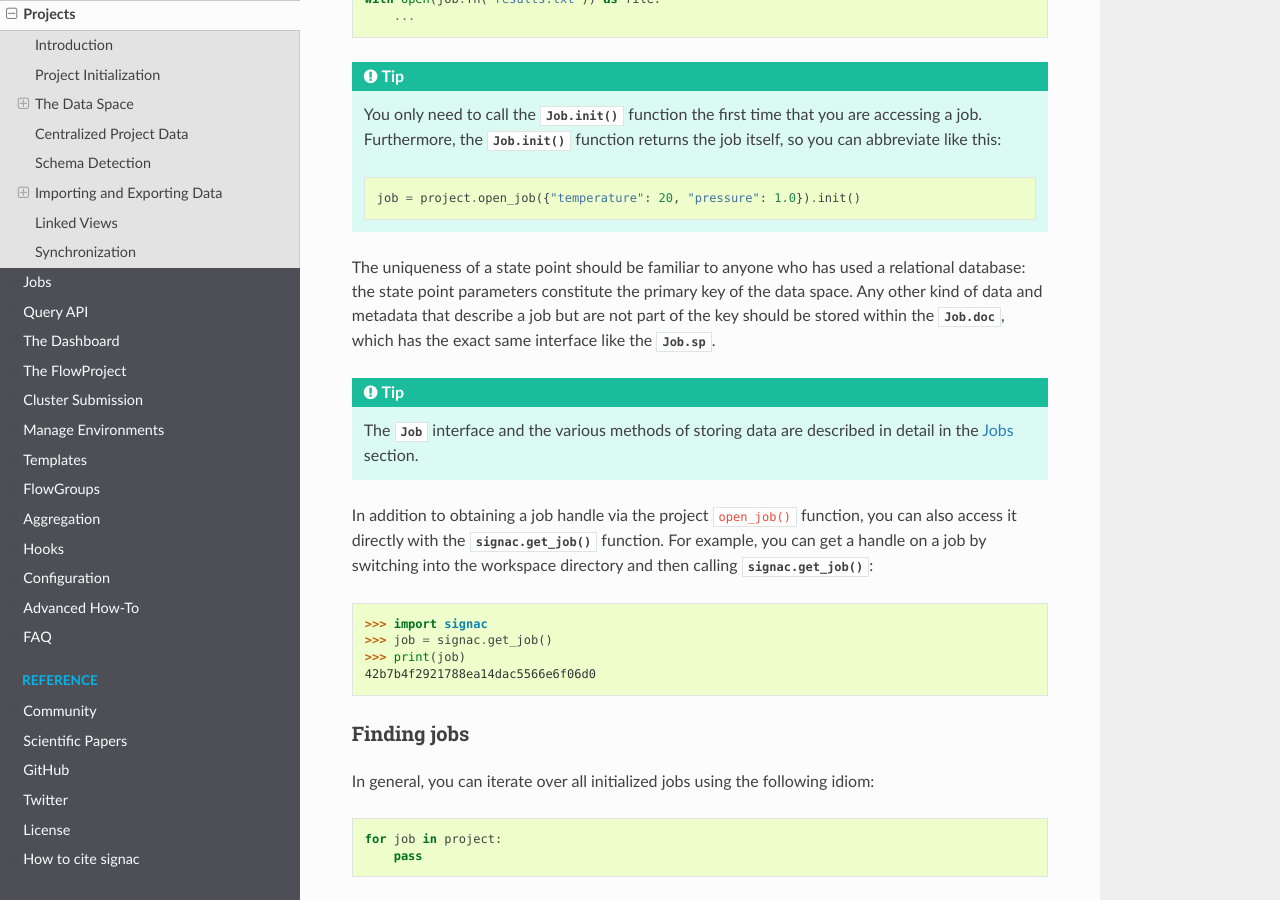
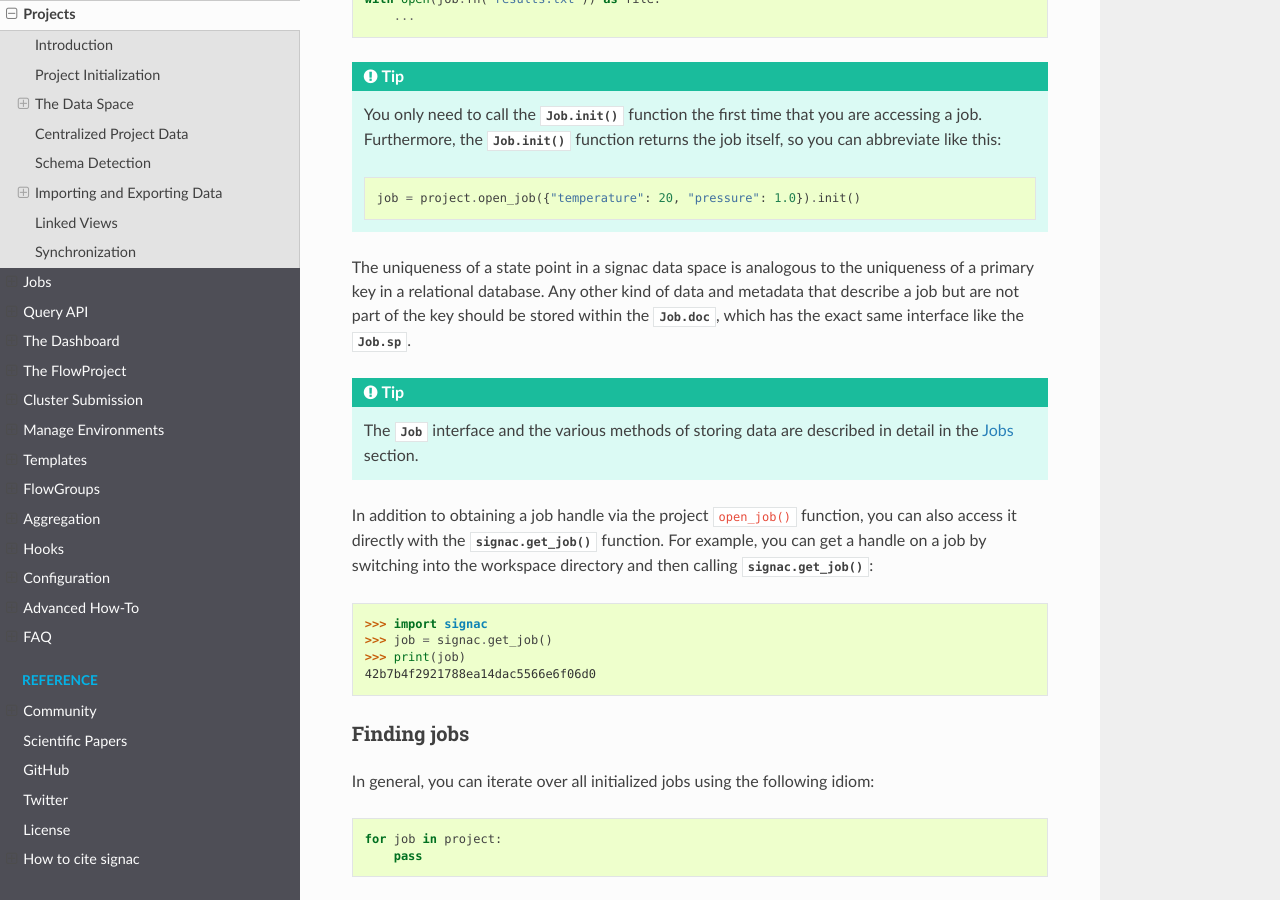
Before and after one commit to glotzerlab/signac-docs, a Sphinx documentation site: the page built from docs/source/projects.rst, in a window 1280 px wide and 900 px high, scrolled down 2353 px. Built offline with Sphinx 7.4.7 and the Read the Docs theme 2.0.0, drawn with Linux system fonts in a browser that asks for light colours.

Commit message:
Clarify analogy to primary keys.

```diff
--- a/docs/source/projects.rst
+++ b/docs/source/projects.rst
@@ -104,7 +104,7 @@ For example, to store data associated with particular temperature or pressure of
 
         job = project.open_job({"temperature": 20, "pressure": 1.0}).init()
 
-The uniqueness of a state point should be familiar to anyone who has used a relational database: the state point parameters constitute the primary key of the data space.
+The uniqueness of a state point in a signac data space is analogous to the uniqueness of a primary key in a relational database.
 Any other kind of data and metadata that describe a job but are not part of the key should be stored within the :attr:`Job.doc`, which has the exact same interface like the :attr:`Job.sp`.
 
 .. tip::
```
